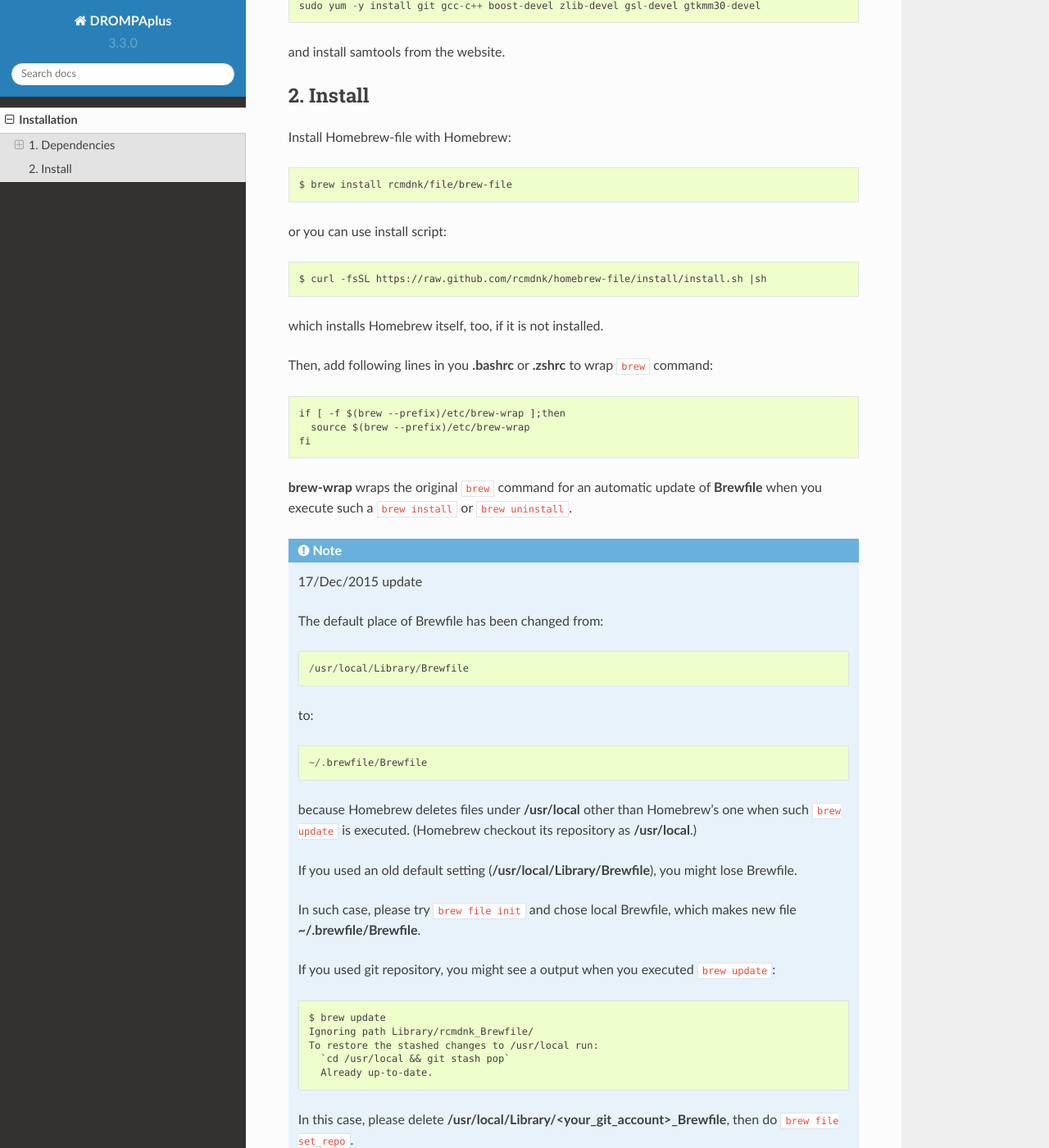
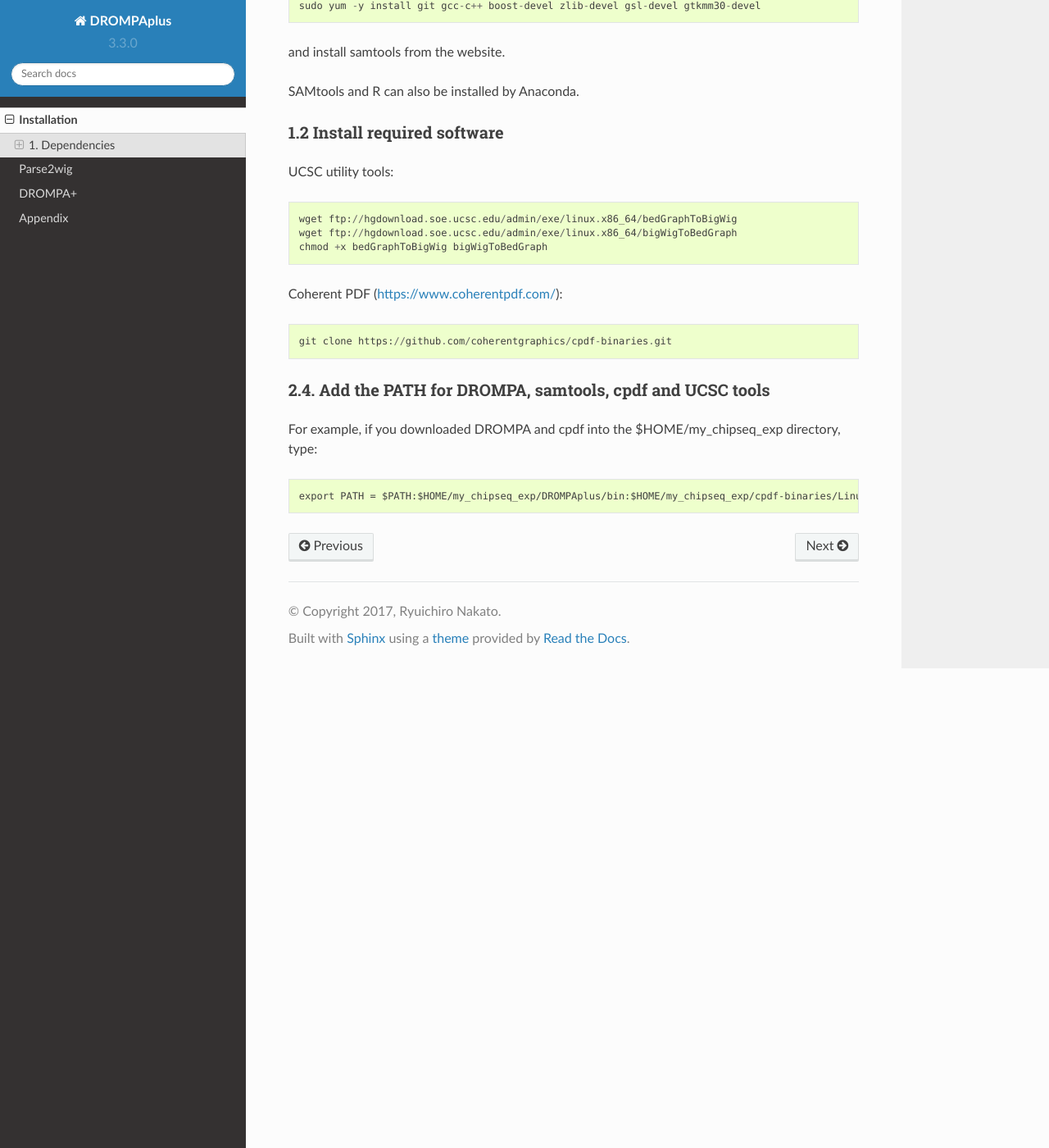
Before and after one commit to rnakato/DROMPAplus, a Sphinx documentation site: the page built from docs/content/install.rst, in a window 1280 px wide and 1400 px high, scrolled down 707 px. Shown: the whole window at 82% size. Built offline with Sphinx 7.4.7 and the Read the Docs theme 2.0.0, drawn with Linux system fonts in a browser that asks for light colours; some of the changed text lies outside the part shown.

Commit message:
add docs

```diff
--- a/docs/content/install.rst
+++ b/docs/content/install.rst
@@ -1,9 +1,12 @@
 Installation
 ============
 
-------------
+---------------
 1. Dependencies
-------------
+---------------
+
+1.1 Install required libraries
+-------------------------------
 DROMPAplus is written in C++11 and requires the following programs and libraries:
 
 - Boost C++ library
@@ -11,12 +14,10 @@ DROMPAplus is written in C++11 and requires the following programs and libraries
 - GTK library
 - GNU Scientific Library
 - zlib
-- SAMtools (for BAM formatted input)
-- UCSC utility (for BigWig)
+- SAMtools (for BAM format)
+- UCSC utility (for BigWig format)
 - R (for PROFILE command)
 
-1.1 Install required libraries
--------------------------------
 for Ubuntu::
 
   sudo apt-get install git build-essential libgtkmm-3.0-dev libboost-all-dev libgsl-dev libz-dev samtools r-base
@@ -27,61 +28,24 @@ for CentOS::
 
 and install samtools from the website.
 
-------------
-2. Install
-------------
+SAMtools and R can also be installed by Anaconda.
 
+1.2 Install required software
+-------------------------------
 
-Install Homebrew-file with Homebrew::
+UCSC utility tools::
 
-    $ brew install rcmdnk/file/brew-file
+  wget ftp://hgdownload.soe.ucsc.edu/admin/exe/linux.x86_64/bedGraphToBigWig
+  wget ftp://hgdownload.soe.ucsc.edu/admin/exe/linux.x86_64/bigWigToBedGraph
+  chmod +x bedGraphToBigWig bigWigToBedGraph
 
-or you can use install script::
+Coherent PDF (https://www.coherentpdf.com/)::
 
-    $ curl -fsSL https://raw.github.com/rcmdnk/homebrew-file/install/install.sh |sh
+  git clone https://github.com/coherentgraphics/cpdf-binaries.git
 
-which installs Homebrew itself, too, if it is not installed.
+2.4. Add the PATH for DROMPA, samtools, cpdf and UCSC tools
+------------------------------------------------------------
 
-Then, add following lines in you **.bashrc** or **.zshrc** to wrap ``brew`` command::
+For example, if you downloaded DROMPA and cpdf into the $HOME/my_chipseq_exp directory, type::
 
-    if [ -f $(brew --prefix)/etc/brew-wrap ];then
-      source $(brew --prefix)/etc/brew-wrap
-    fi
-
-**brew-wrap** wraps the original ``brew`` command
-for an automatic update of **Brewfile** when you execute
-such a ``brew install`` or ``brew uninstall``.
-
-.. note::
-
-  17/Dec/2015 update
-
-  The default place of Brewfile has been changed from::
-
-      /usr/local/Library/Brewfile
-
-  to::
-
-      ~/.brewfile/Brewfile
-
-  because Homebrew deletes files under **/usr/local** other than
-  Homebrew's one when such ``brew update`` is executed.
-  (Homebrew checkout its repository as **/usr/local**.)
-
-  If you used an old default setting (**/usr/local/Library/Brewfile**), you might lose Brewfile.
-
-  In such case, please try ``brew file init`` and chose local Brewfile, which makes
-  new file **~/.brewfile/Brewfile**.
-
-  If you used git repository, you might see a output when you executed ``brew update``::
-
-      $ brew update
-      Ignoring path Library/rcmdnk_Brewfile/
-      To restore the stashed changes to /usr/local run:
-        `cd /usr/local && git stash pop`
-        Already up-to-date.
-
-  In this case, please delete **/usr/local/Library/<your_git_account>_Brewfile**,
-  then do ``brew file set_repo``.
-
-  New repository will be checked out to **~/.brewfile/<your_git_account>_Brewfile**.
+   export PATH = $PATH:$HOME/my_chipseq_exp/DROMPAplus/bin:$HOME/my_chipseq_exp/cpdf-binaries/Linux-Intel-64bit
--- a/docs/index.rst
+++ b/docs/index.rst
@@ -22,6 +22,9 @@ Contents:
    :maxdepth: 2
 
    content/install
+   content/parse2wig
+   content/drompa
+   content/appendix
 
 
 Citation:
```
Also changed, not shown: docs/content/appendix.rst (added, +56 -0 lines), docs/content/drompa.rst (added, +167 -0 lines), docs/content/parse2wig.rst (added, +201 -0 lines).
